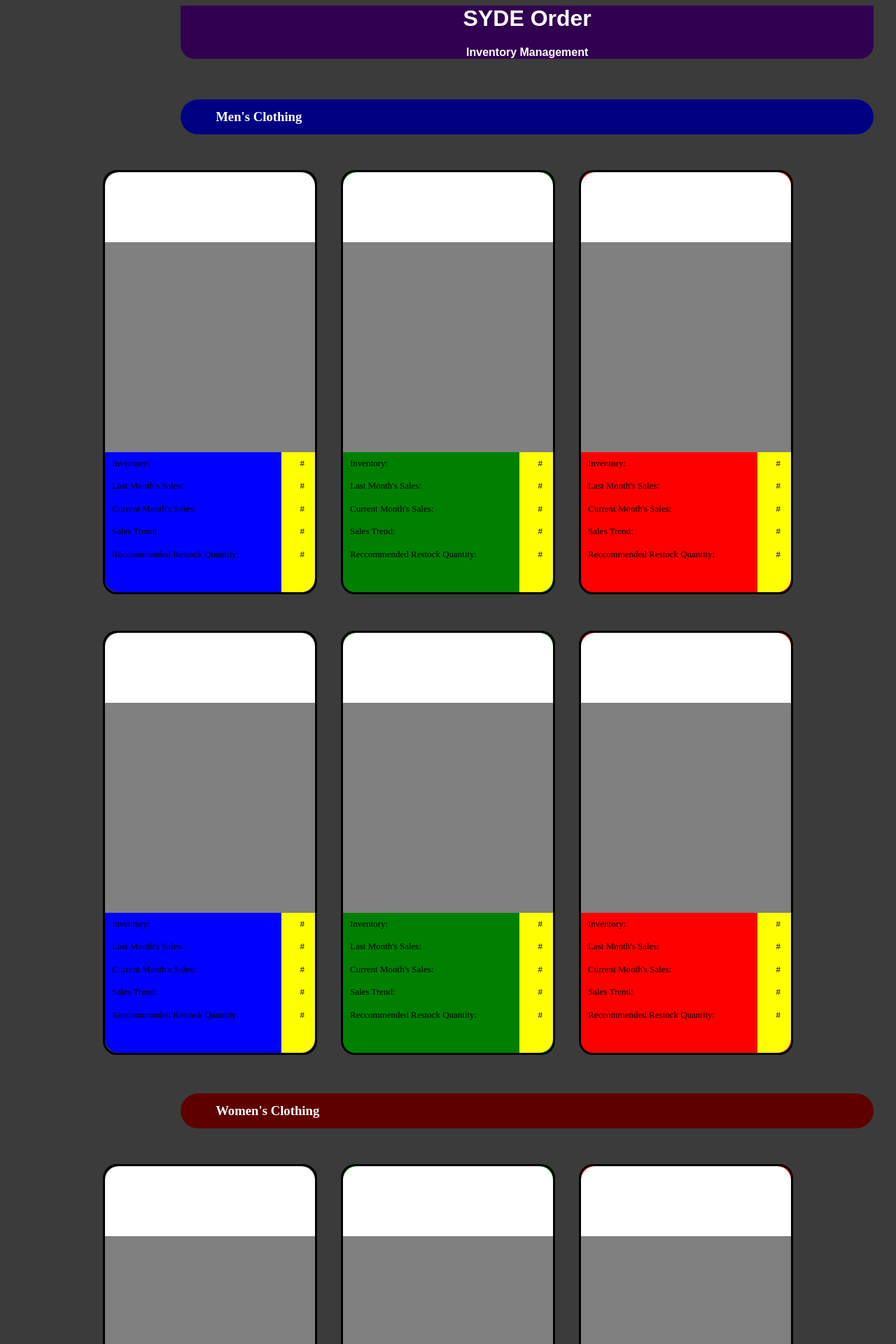
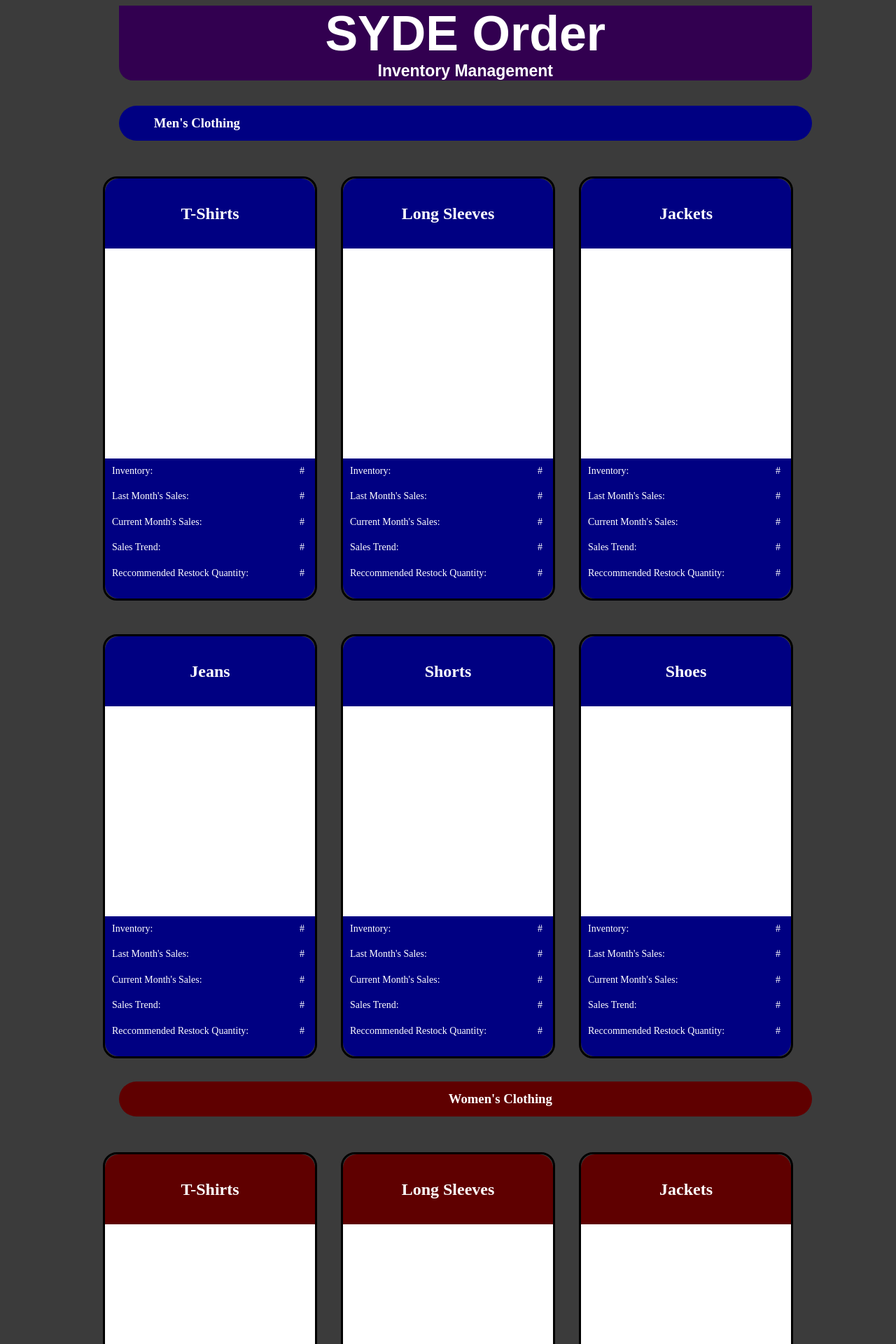
Before and after one commit to ieee-newhacks/InventoryManager, a Flask app: page / in a window 1280 px wide. Shown: the top 1920 px of the page at 70% size. Run offline with Flask 2, Linux system fonts and the light colour scheme; data that the repository does not hold is empty; some web fonts are replaced.

Commit message:
Final index.html from Kha

```diff
--- a/templates/index.html
+++ b/templates/index.html
@@ -45,7 +45,6 @@
             .box2, .box5, .box8, .box11{
                 height: 600px;
                 width: 300px;
-                background-color: green;
                 border: solid;
                 display: inline-block;
                 margin: 15px;
@@ -56,7 +55,6 @@
             .box3, .box6, .box9, .box12{
                 height: 600px;
                 width: 300px;
-                background-color: red;
                 border: solid;
                 display: inline-block;
                 margin: 15px;
@@ -64,10 +62,21 @@
                 -webkit-border-radius: 20px;
                 -moz-border-radius: 20px;
             }
-            .name{
+            .name_mens{
                 height: 100px;
                 width: 300px;
-                background-color: white;
+                background-color: #000082;
+                border-top-left-radius: 20px;
+                border-top-right-radius: 20px;
+                -webkit-border-top-left-radius: 20px;
+                -webkit-border-top-right-radius: 20px;
+                -moz-border-top-left-radius: 20px;
+                -moz-border-top-right-radius: 20px;
+            }
+            .name_womens{
+                height: 100px;
+                width: 300px;
+                background-color: #5F0000;
                 border-top-left-radius: 20px;
                 border-top-right-radius: 20px;
                 -webkit-border-top-left-radius: 20px;
@@ -79,13 +88,25 @@
             .image{
                 height: 300px;
                 width: 300px;
-                background-color: grey;
+                background-color: white;
             }
-            .bottom{
+            .bottom_mens{
                 height: 200px;
                 width: 300px;
                 display: inline-block;
-                background-color: blue;
+                background-color: #000082;
+                border-bottom-left-radius: 20px;
+                border-bottom-right-radius: 20px;
+                -webkit-border-bottom-left-radius: 20px;
+                -webkit-border-bottom-right-radius: 20px;
+                -moz-border-bottom-left-radius: 20px;
+                -moz-border-bottom-right-radius: 20px;
+            }
+            .bottom_womens{
+                height: 200px;
+                width: 300px;
+                display: inline-block;
+                background-color: #5F0000;
                 border-bottom-left-radius: 20px;
                 border-bottom-right-radius: 20px;
                 -webkit-border-bottom-left-radius: 20px;
@@ -106,7 +127,6 @@
                 text-align: right;
                 font-size: 13px;
                 float: right;
-                background-color: yellow;
                 border-bottom-right-radius: 20px;
                 -webkit-border-right-radius: 20px;
                 -moz-border-right-radius: 20px;
@@ -124,7 +144,7 @@
                 -moz-border-bottom-right-radius: 20px;
                 width: 990px;
                 position: relative;
-                left: 250.19px;
+                left: 12.8%;
             }
             .mens{
                 height: 50px;
@@ -136,7 +156,7 @@
                 line-height: 50px;
                 width: 990px;
                 position: relative;
-                left: 250.19px;
+                left: 12.8%;
             }
             .mens h3{
                 position: relative;
@@ -152,7 +172,7 @@
                 line-height: 50px;
                 width: 990px;
                 position: relative;
-                left: 250.19px;
+                left: 12.8%;
             }
             .womens h3{
                 position: relative;
@@ -160,21 +180,36 @@
             }
             h1{
                 margin: 0;
+                font-size: 70px;
+            }
+            h2{
+                margin: 0;
+                line-height: 100px;
+                text-align: center;
+                color: white;
             }
             h3{
                 margin: 0;
             }
+            h4{
+                margin: 0;
+                font-size: 23px;
+            }
             p{
               margin: 0;
-              line-height: 2.5em;
+              line-height: 2.6em;
+              font-size: 14px;
+              color: white;
             }
             .description p{
                 position: relative;
                 left: 10px;
+                color: white;
             }
             .stock p{
                 position: relative;
                 right: 15px;
+                color: white;
             }
         </style>
     </head>
@@ -191,11 +226,12 @@
         <br>
         <div class="row1">
             <div class="box1">
-                <div class="name">
+                <div class="name_mens">
+                    <h2>T-Shirts</h2>
                 </div>
                 <div class="image">
                 </div>
-                <div class="bottom">
+                <div class="bottom_mens">
                     <div class="description">
                         <p>Inventory: </p>
                         <p>Last Month's Sales: </p>
@@ -213,30 +249,12 @@
                 </div>
             </div>
             <div class="box2">
-                <div class="name">
+                <div class="name_mens">
+                    <h2>Long Sleeves</h2>
                 </div>
                 <div class="image">
                 </div>
-                <div class="description">
-                    <p>Inventory: </p>
-                    <p>Last Month's Sales: </p>
-                    <p>Current Month's Sales: </p>
-                    <p>Sales Trend: </p>
-                    <p>Reccommended Restock Quantity: </p>
-                </div>
-                <div class="stock">
-                    <p>#</p>
-                    <p>#</p>
-                    <p>#</p>
-                    <p>#</p>
-                    <p>#</p>
-                </div>
-            </div>
-            <div class="box3">
-                <div class="name">
-                </div>
-                <div class="image">
-                </div>
+                <div class="bottom_mens">
                     <div class="description">
                         <p>Inventory: </p>
                         <p>Last Month's Sales: </p>
@@ -253,16 +271,41 @@
                     </div>
                 </div>
             </div>
+            <div class="box3">
+                <div class="name_mens">
+                    <h2>Jackets</h2>
+                </div>
+                <div class="image">
+                </div>
+                <div class="bottom_mens">
+                    <div class="description">
+                        <p>Inventory: </p>
+                        <p>Last Month's Sales: </p>
+                        <p>Current Month's Sales: </p>
+                        <p>Sales Trend: </p>
+                        <p>Reccommended Restock Quantity: </p>
+                    </div>
+                    <div class="stock">
+                        <p>#</p>
+                        <p>#</p>
+                        <p>#</p>
+                        <p>#</p>
+                        <p>#</p>
+                    </div>
+                </div>
+            </div>
+        </div>
 
         <!-- ------------------------------------------------------>
         <br>
         <div class="row2">
             <div class="box4">
-                <div class="name">
+                <div class="name_mens">
+                    <h2>Jeans</h2>
                 </div>
                 <div class="image">
                 </div>
-                <div class="bottom">
+                <div class="bottom_mens">
                     <div class="description">
                         <p>Inventory: </p>
                         <p>Last Month's Sales: </p>
@@ -280,10 +323,12 @@
                 </div>
             </div>
             <div class="box5">
-                <div class="name">
+                <div class="name_mens">
+                    <h2>Shorts</h2>
                 </div>
                 <div class="image">
                 </div>
+                <div class="bottom_mens">
                     <div class="description">
                         <p>Inventory: </p>
                         <p>Last Month's Sales: </p>
@@ -299,11 +344,14 @@
                         <p>#</p>
                     </div>
                 </div>
+            </div>
             <div class="box6">
-                <div class="name">
+                <div class="name_mens">
+                    <h2>Shoes</h2>
                 </div>
                 <div class="image">
                 </div>
+                <div class="bottom_mens">
                     <div class="description">
                         <p>Inventory: </p>
                         <p>Last Month's Sales: </p>
@@ -329,11 +377,12 @@
         <br>
         <div class="row3">
             <div class="box7">
-                <div class="name">
+                <div class="name_womens">
+                    <h2>T-Shirts</h2>
                 </div>
                 <div class="image">
                 </div>
-                <div class="bottom">
+                <div class="bottom_womens">
                     <div class="description">
                         <p>Inventory: </p>
                         <p>Last Month's Sales: </p>
@@ -351,30 +400,12 @@
                 </div>
             </div>
             <div class="box8">
-                <div class="name">
+                <div class="name_womens">
+                    <h2>Long Sleeves</h2>
                 </div>
                 <div class="image">
                 </div>
-                <div class="description">
-                    <p>Inventory: </p>
-                    <p>Last Month's Sales: </p>
-                    <p>Current Month's Sales: </p>
-                    <p>Sales Trend: </p>
-                    <p>Reccommended Restock Quantity: </p>
-                </div>
-                <div class="stock">
-                    <p>#</p>
-                    <p>#</p>
-                    <p>#</p>
-                    <p>#</p>
-                    <p>#</p>
-                </div>
-            </div>
-            <div class="box9">
-                <div class="name">
-                </div>
-                <div class="image">
-                </div>
+                <div class="bottom_womens">
                     <div class="description">
                         <p>Inventory: </p>
                         <p>Last Month's Sales: </p>
@@ -391,16 +422,41 @@
                     </div>
                 </div>
             </div>
+            <div class="box9">
+                <div class="name_womens">
+                    <h2>Jackets</h2>
+                </div>
+                <div class="image">
+                </div>
+                <div class="bottom_womens">
+                    <div class="description">
+                        <p>Inventory: </p>
+                        <p>Last Month's Sales: </p>
+                        <p>Current Month's Sales: </p>
+                        <p>Sales Trend: </p>
+                        <p>Reccommended Restock Quantity: </p>
+                    </div>
+                    <div class="stock">
+                        <p>#</p>
+                        <p>#</p>
+                        <p>#</p>
+                        <p>#</p>
+                        <p>#</p>
+                    </div>
+                </div>
+            </div>
+        </div>
 
         <!---------------------------------------------------------------------->
         <br>
         <div class="row4">
             <div class="box10">
-                <div class="name">
+                <div class="name_womens">
+                    <h2>Jeans</h2>
                 </div>
                 <div class="image">
                 </div>
-                <div class="bottom">
+                <div class="bottom_womens">
                     <div class="description">
                         <p>Inventory: </p>
                         <p>Last Month's Sales: </p>
@@ -418,30 +474,12 @@
                 </div>
             </div>
             <div class="box11">
-                <div class="name">
+                <div class="name_womens">
+                    <h2>Skirts</h2>
                 </div>
                 <div class="image">
                 </div>
-                <div class="description">
-                    <p>Inventory: </p>
-                    <p>Last Month's Sales: </p>
-                    <p>Current Month's Sales: </p>
-                    <p>Sales Trend: </p>
-                    <p>Reccommended Restock Quantity: </p>
-                </div>
-                <div class="stock">
-                    <p>#</p>
-                    <p>#</p>
-                    <p>#</p>
-                    <p>#</p>
-                    <p>#</p>
-                </div>
-            </div>
-            <div class="box12">
-                <div class="name">
-                </div>
-                <div class="image">
-                </div>
+                <div class="bottom_womens">
                     <div class="description">
                         <p>Inventory: </p>
                         <p>Last Month's Sales: </p>
@@ -458,5 +496,29 @@
                     </div>
                 </div>
             </div>
+            <div class="box12">
+                <div class="name_womens">
+                    <h2>Shoes</h2>
+                </div>
+                <div class="image">
+                </div>
+                <div class="bottom_womens">
+                    <div class="description">
+                        <p>Inventory: </p>
+                        <p>Last Month's Sales: </p>
+                        <p>Current Month's Sales: </p>
+                        <p>Sales Trend: </p>
+                        <p>Reccommended Restock Quantity: </p>
+                    </div>
+                    <div class="stock">
+                        <p>#</p>
+                        <p>#</p>
+                        <p>#</p>
+                        <p>#</p>
+                        <p>#</p>
+                    </div>
+                </div>
+            </div>
+        </div>
     </body>
 </html>
```
Lines whose indentation alone changed are shown as unchanged.
